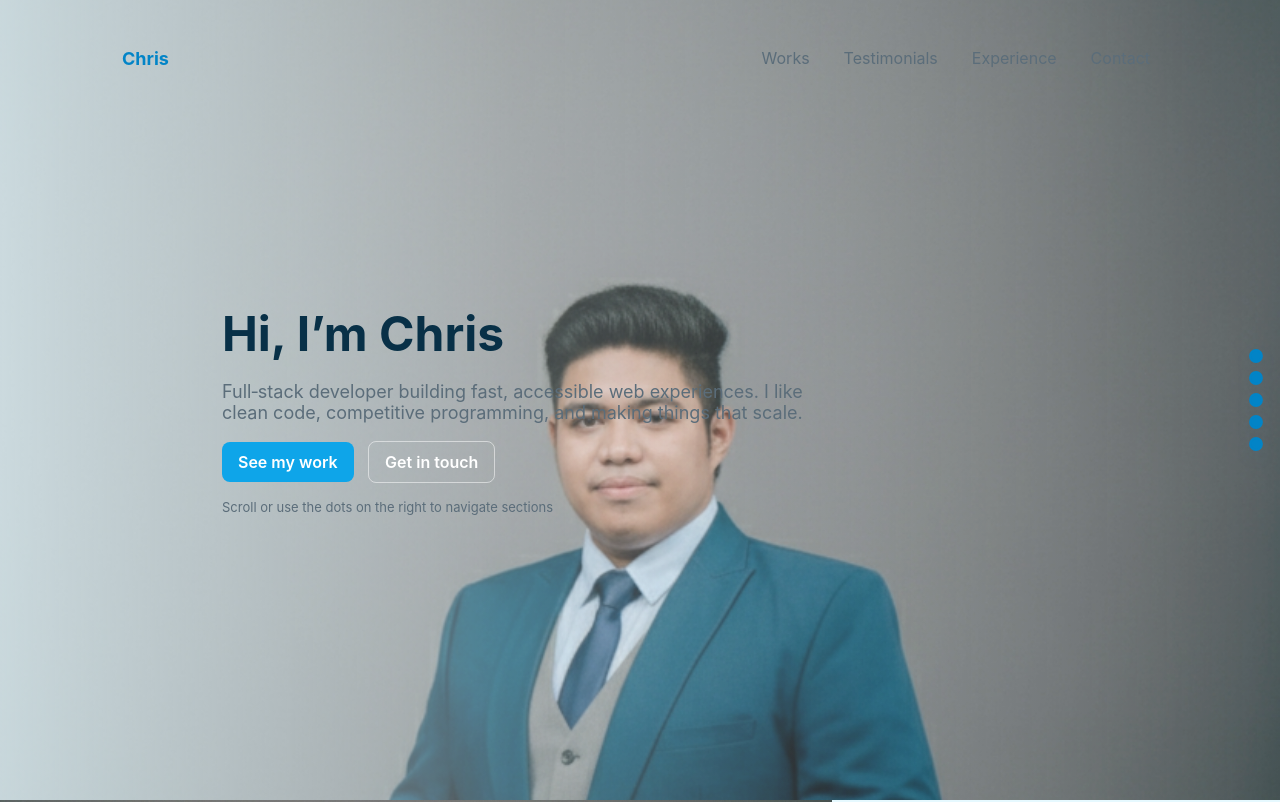
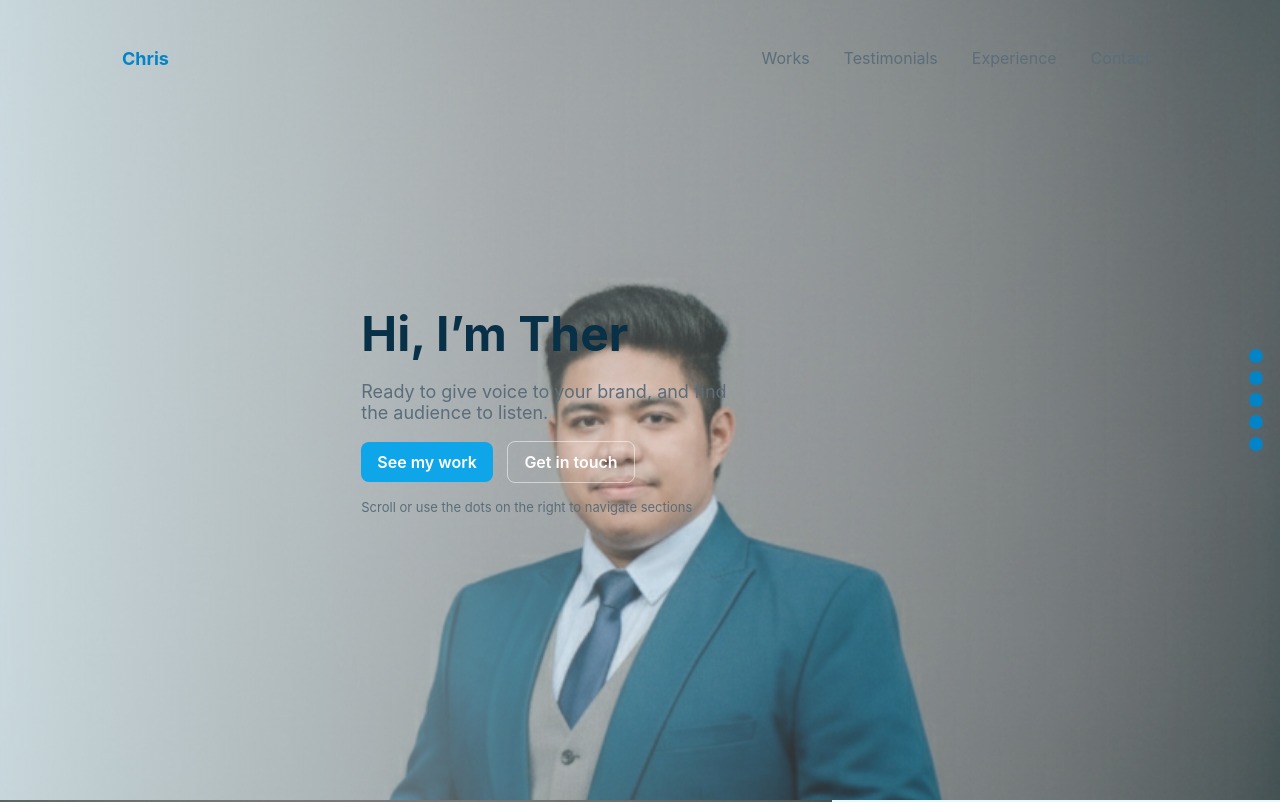
Before and after one commit to chris95th/cpworks, a plain HTML site: page index.html in a window 1280 px wide. Shown: the top 802 px of the page. Drawn offline with Linux system fonts and the light colour scheme.

Commit message:
Update index.html

```diff
--- a/index.html
+++ b/index.html
@@ -26,8 +26,8 @@
       <div class="hero-image" aria-hidden="true"></div>
 
       <div class="container hero-content">
-        <h1>Hi, I’m Chris</h1>
-        <p class="lead">Full‑stack developer building fast, accessible web experiences. I like clean code, competitive programming, and making things that scale.</p>
+        <h1>Hi, I’m Ther</h1>
+        <p class="lead">Ready to give voice to your brand, and find the audience to listen.</p>
         <p class="cta">
           <a class="btn" href="#works">See my work</a>
           <a class="btn ghost" href="#contact">Get in touch</a>
```
